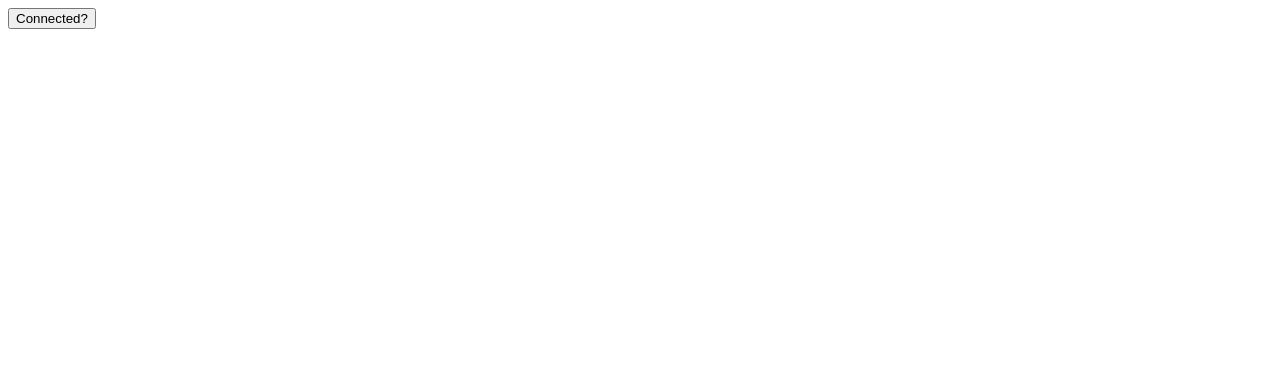
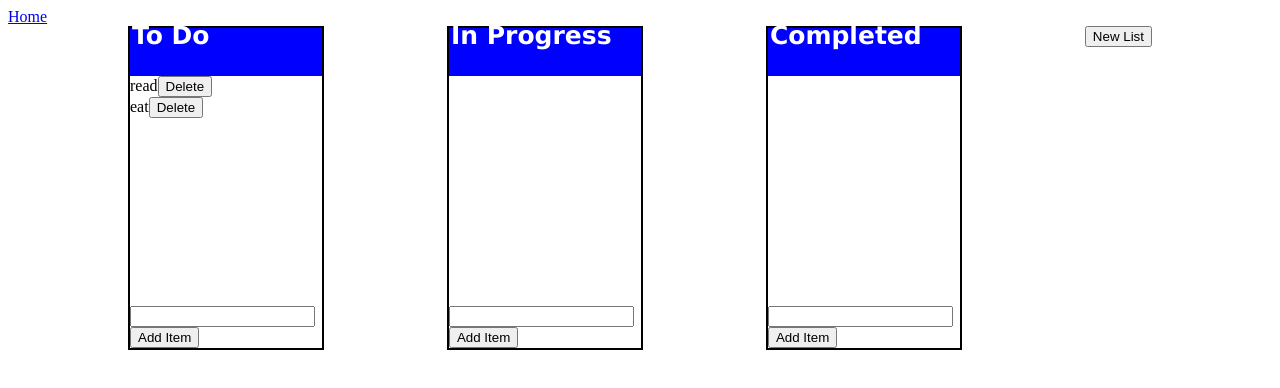
Before and after one commit to ccrutcher/kanban, a React (Create React App) app in the folder kanban-front/: page /demo in a window 1280 px wide. Shown: the top 388 px of the page. Built offline with nearby package versions, Linux system fonts and the light colour scheme.

Commit message:
Can add lists, edit list names, and items in lists are displayed

```diff
--- a/kanban-front/package.json
+++ b/kanban-front/package.json
@@ -9,6 +9,7 @@
     "@testing-library/user-event": "^12.8.3",
     "react": "^17.0.2",
     "react-dom": "^17.0.2",
+    "react-router-dom": "^5.2.0",
     "react-scripts": "4.0.3",
     "web-vitals": "^1.1.2"
   },
--- a/kanban-front/src/App.js
+++ b/kanban-front/src/App.js
@@ -1,11 +1,30 @@
 import React from 'react'
+
+import {
+  BrowserRouter as Router,
+  Switch,
+  Route,
+  Link
+} from "react-router-dom";
+
+import Landing from './Components/Landing'
+import Demo from './Components/Demo'
 
 export default function App() {
   return (
-    <div>
-      <form action="../../post" method="post" className="form">
-        <button type="submit">Connected?</button>
-      </form>
-    </div>
+    <Router>
+      <div>
+        {/* A <Switch> looks through its children <Route>s and
+            renders the first one that matches the current URL. */}
+        <Switch>
+          <Route path='/demo'>
+            <Demo />
+          </Route>
+          <Route path="/">
+            <Landing />
+          </Route>
+        </Switch>
+      </div>
+    </Router>
   )
 }
--- /dev/null
+++ b/kanban-front/src/Components/Board.css
@@ -0,0 +1,45 @@
+#main {
+    display: flex;
+    justify-content: center;
+    height: 100%;
+}
+
+#lists {
+    display: flex;
+    justify-content: space-between;
+    width: 80vw;
+}
+
+.list {
+    width: 15vw;
+    height: 40vh;
+    border: 2px solid black;
+    display: flex;
+    flex-direction: column;
+}
+
+.list-title-container {
+    height: 15%;
+    width: 100%;
+    background-color: blue;
+    display: flex;
+    justify-content: center;
+    align-items: center;
+}
+
+.title-input {
+    width: 100%;
+    resize: none;
+    box-sizing: border-box;
+    border: none;
+    background-color: transparent;
+    font-family: 'Lucida Sans', 'Lucida Sans Regular', 'Lucida Grande', 'Lucida Sans Unicode', Geneva, Verdana, sans-serif;
+    color: white;
+    font-size: 25px;
+    font-weight: bold;
+    word-wrap:break-word;
+}
+
+.add-content-container{
+    margin-top: auto;
+}
--- /dev/null
+++ b/kanban-front/src/Components/Board.js
@@ -0,0 +1,46 @@
+import React, {useState, useEffect} from 'react'
+
+import './Board.css'
+
+import List from './List'
+
+export default function Board() {
+    const [lists, setLists] = useState([{title: "To Do", content: ['read', 'eat']}, {title: "In Progress", content: []}, {title: "Completed", content: []}])
+
+    const generateNewList = () => {
+        setLists([...lists, {title: "Unitlted", content: []}]);
+    }
+
+    const changeTitle = (e, index) => {
+        let updatedLists = lists.map(item => {
+            if(lists.indexOf(item) === index){
+                return{...item, title: e}
+            }
+            return item;
+        })
+        setLists(updatedLists);
+    }
+
+    const addItem = (e, index) => {
+        e.preventDefault();
+
+        let updatedLists = lists.map(item => {
+            if(lists.indexOf(item) === index){
+
+            }
+        })
+    }
+
+    return (
+        <div id="main">
+            <div id="lists">
+                {lists.map((list, index) => {
+                    return <List key={index} index={index} title={list.title} content={list.content} changeTitle={changeTitle} />
+                })}
+                <div id="new-list-container">
+                    <button onClick={() => generateNewList()}>New List</button>
+                </div>
+            </div>
+        </div>
+    )
+}
--- /dev/null
+++ b/kanban-front/src/Components/Demo.js
@@ -0,0 +1,14 @@
+import React from 'react'
+
+import {Link} from "react-router-dom";
+
+import Board from './Board'
+
+export default function Demo() {
+    return (
+        <div>
+            <Link to='/'>Home</Link>
+            <Board />
+        </div>
+    )
+}
--- /dev/null
+++ b/kanban-front/src/Components/Landing.css
@@ -0,0 +1,17 @@
+#main {
+    display: flex;
+    height: 40vh;
+}
+
+#selections {
+    display: flex;
+    flex-direction: column;
+    margin: auto;
+    justify-self: center;
+    align-items: center;
+}
+
+#selections > * {
+    margin-top: 10px;
+    margin-bottom: 10px;
+}
--- /dev/null
+++ b/kanban-front/src/Components/Landing.js
@@ -0,0 +1,21 @@
+import React from 'react'
+import './Landing.css'
+
+import {Link} from "react-router-dom";
+
+export default function Landing() {
+    return (
+        <div id="main">
+            <div id="selections">
+                <form>
+                    <input type="text" placeholder="Enter Room #"></input>
+                    <button type="submit">Enter</button>
+                </form>
+                <button>Create New Room</button>
+                <Link to="/demo">
+                    <button>Demo</button>
+                </Link>
+            </div>
+        </div>
+    )
+}
--- /dev/null
+++ b/kanban-front/src/Components/List.js
@@ -0,0 +1,40 @@
+import React from 'react'
+
+export default function List({index, title, content, changeTitle, addItem}) {
+    return (
+        <div>
+            <div className="list">
+
+                <div className="list-title-container">
+                    <div className="list-title">
+                        <textarea
+                            className="title-input"
+                            autoComplete="off"
+                            spellCheck="false"
+                            type="text"
+                            value={title}
+                            onChange={e => changeTitle(e.target.value, index)}
+                        />
+                    </div>
+                </div>
+
+                <div className="list-item-container">
+                    {content.map((item, index) => {
+                        return <div key={index}>
+                            {item}
+                            <button>Delete</button>
+                        </div>
+                    })}
+                </div>
+
+                <div className="add-content-container">
+                    <form onSubmit={() => addItem()}>
+                        <input type="text" autoComplete="off" />
+                        <button type="submit">Add Item</button>
+                    </form>
+                </div>
+
+            </div>
+        </div>
+    )
+}
```
Also changed, not shown: kanban-front/src/Components/Demo.css (added), 1 other file (tests, documents, lock files or other folders).
